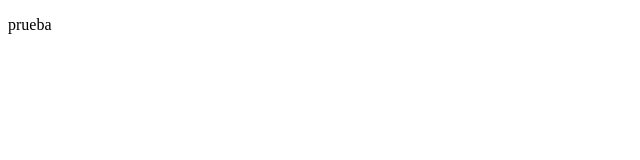
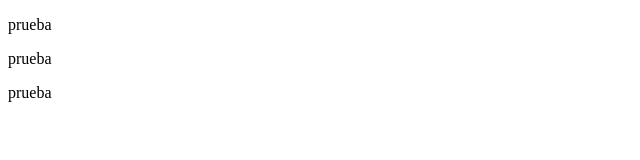
Before and after one commit to Stxphaniee/PruebaCommits, a plain HTML site: page index.html in a window 1280 px wide. Shown: the full height of the page, 0-640 px from the left. Drawn offline with Linux system fonts and the light colour scheme.

Commit message:
:memo:Prueba de commit2

```diff
--- a/index.html
+++ b/index.html
@@ -7,5 +7,7 @@
 </head>
 <body>
     <p>prueba</p>
+    <p>prueba</p>
+    <p>prueba</p>
 </body>
 </html>
```
